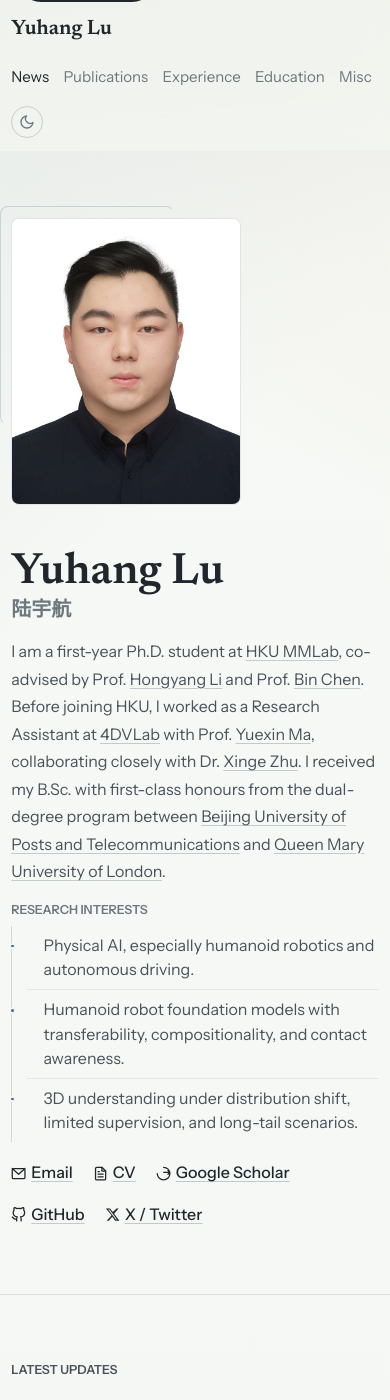
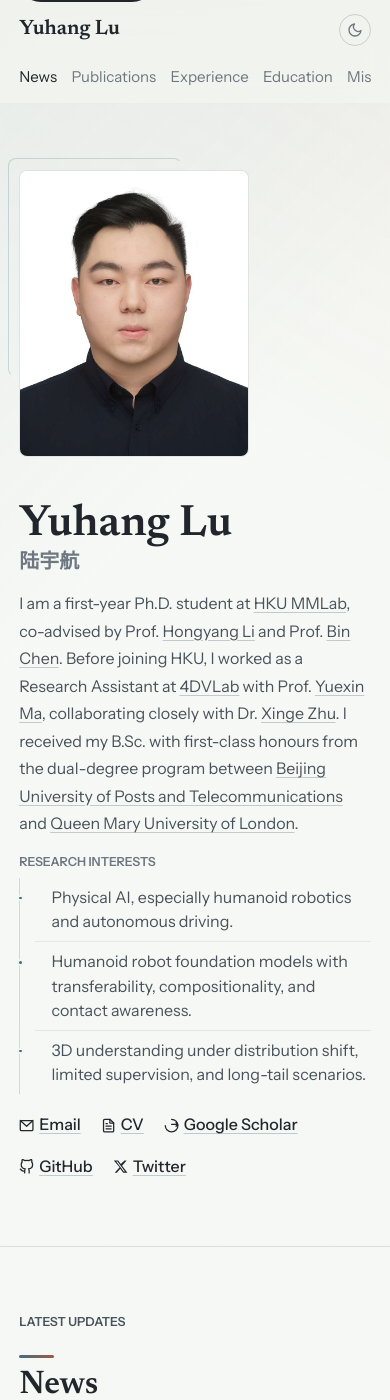
Before and after one commit to yuhanglu2000/yuhanglu2000.github.io, a Jekyll site: the page built from index.html, in a window 390 px wide and 1400 px high. Built offline with Jekyll 4.4.1, drawn with Linux system fonts in a browser that asks for light colours.

Commit message:
still modify vis

```diff
--- a/_config.yml
+++ b/_config.yml
@@ -14,7 +14,7 @@
   email: "lu.yuhang@connect.hku.hk"
   googlescholar: "https://scholar.google.com/citations?user=HiwDOksAAAAJ"
   github: "yuhanglu2000"
-  twitter: "yuhang_L"
+  twitter: "YuhangLu2000"
 
 google_analytics_id:
 google_site_verification:
--- a/assets/css/main.scss
+++ b/assets/css/main.scss
@@ -34,6 +34,12 @@
   --accent-warm: #c87a56;
   --accent-soft: rgba(91, 163, 184, 0.14);
   --shadow: 0 12px 32px rgba(0, 0, 0, 0.32);
+}
+
+[data-theme="dark"] .hero__portrait::before {
+  border-color: rgba(91, 163, 184, 0.28);
+  border-right-color: transparent;
+  border-bottom-color: transparent;
 }
 
 [data-theme="dark"] body {
@@ -578,7 +584,7 @@
   z-index: 1;
   width: 0.56rem;
   height: 0.56rem;
-  border: 2px solid #edf3f3;
+  border: 2px solid var(--bg);
   border-radius: 999px;
   background: var(--accent);
   box-shadow: 0 0 0 4px rgba(63, 111, 127, 0.12);
@@ -651,7 +657,7 @@
 .publication-item__frame img {
   width: 100%;
   aspect-ratio: 16 / 9;
-  object-fit: contain;
+  object-fit: cover;
   border-radius: 4px;
   background: rgba(248, 249, 245, 0.8);
 }
@@ -666,7 +672,8 @@
 }
 
 .publication-item__frame--strip img {
-  aspect-ratio: auto;
+  aspect-ratio: 16 / 9;
+  object-fit: cover;
   background: transparent;
 }
 
@@ -810,17 +817,28 @@
 
 @media (max-width: 760px) {
   :root {
-    --container: min(100vw - 1.4rem, 100%);
+    --container: min(100vw - 2.4rem, 100%);
   }
 
   .site-header__inner {
-    flex-direction: column;
-    align-items: flex-start;
-    justify-content: center;
+    flex-direction: row;
+    flex-wrap: wrap;
+    align-items: center;
+    justify-content: space-between;
     padding: 0.75rem 0;
   }
 
+  .site-brand {
+    flex: 1;
+  }
+
+  .theme-toggle {
+    order: 2;
+    flex-shrink: 0;
+  }
+
   .site-nav {
+    order: 3;
     width: 100%;
     gap: 0.9rem;
   }
@@ -1024,12 +1042,12 @@
 .publication-item__media-link {
   display: block;
   position: relative;
-  overflow: hidden;
   border-radius: 8px;
   text-decoration: none;
 }
 
 .publication-item__media-link .publication-item__frame {
+  overflow: hidden;
   transition: transform 260ms cubic-bezier(0.4, 0, 0.2, 1),
               border-color 180ms ease, box-shadow 180ms ease;
 }
--- a/index.html
+++ b/index.html
@@ -50,7 +50,7 @@
         {% endif %}
         {% if site.author.twitter %}
           <a href="https://x.com/{{ site.author.twitter }}" target="_blank" rel="noreferrer">
-            <svg xmlns="http://www.w3.org/2000/svg" viewBox="0 0 24 24" fill="currentColor" aria-hidden="true"><path d="M18.244 2.25h3.308l-7.227 8.26 8.502 11.24H16.17l-4.714-6.231-5.401 6.231H2.738l7.726-8.835L1.254 2.25H8.08l4.253 5.622zm-1.161 17.52h1.833L7.084 4.126H5.117z"/></svg>X / Twitter
+            <svg xmlns="http://www.w3.org/2000/svg" viewBox="0 0 24 24" fill="currentColor" aria-hidden="true"><path d="M18.244 2.25h3.308l-7.227 8.26 8.502 11.24H16.17l-4.714-6.231-5.401 6.231H2.738l7.726-8.835L1.254 2.25H8.08l4.253 5.622zm-1.161 17.52h1.833L7.084 4.126H5.117z"/></svg>Twitter
           </a>
         {% endif %}
       </div>
```
